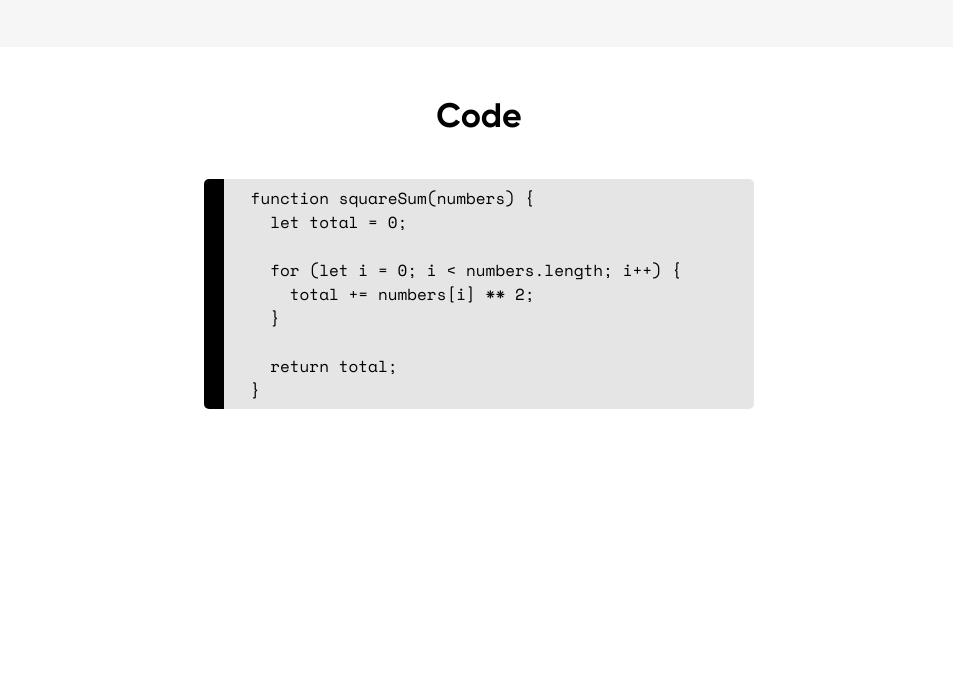
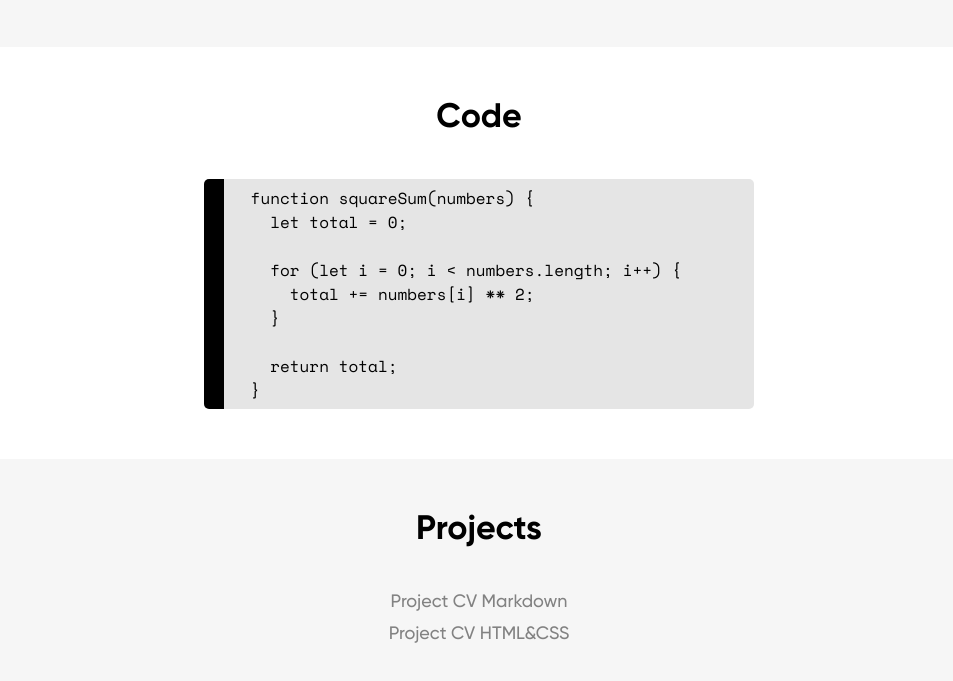
Before and after one commit to shtennikov/rsschool-cv, a plain HTML site: page index.html in a window 1280 px wide. Shown: the part 1274-1955 px from the top of the page, without its empty margins (161-1114 px from the left). Before the commit the page ends 1733 px from the top, so only its background shows below. Drawn offline with nearby package versions, Linux system fonts and the light colour scheme.

Commit message:
feat: add block projects

```diff
--- a/index.html
+++ b/index.html
@@ -129,6 +129,15 @@
 					</div>
 				</div>
 
+				<div class="projects-wrapper" id="projects">
+					<div class="projects">
+						<h2>Projects</h2>
+						<div class="projects-list">
+							<p class="project-one"><a href="https://shtennikov.github.io/rsschool-cv/cv">Project CV Markdown</a></p>
+							<p class="project-two"><a href="https://shtennikov.github.io/rsschool-cv/">Project CV HTML&CSS</a></p>
+						</div>
+					</div>
+				</div>
 			</main>
 
 
--- a/style.css
+++ b/style.css
@@ -87,7 +87,6 @@ h2 {
   font-size: 34px;
   font-weight: bold;
   line-height: 42px;
-
 }
 
 p {
@@ -259,6 +258,17 @@ pre {
 	font-weight: 400;
 }
 
+/* Projects */
+.projects-wrapper {
+	scroll-margin-top: 87px;
+	width: 100%;
+	background:#F6F6F6;
+}
+.projects {
+	padding: 50px 0;
+	margin: 0 auto;
+	text-align: center;
+}
 /* footer */
 .footer {
 }
```
